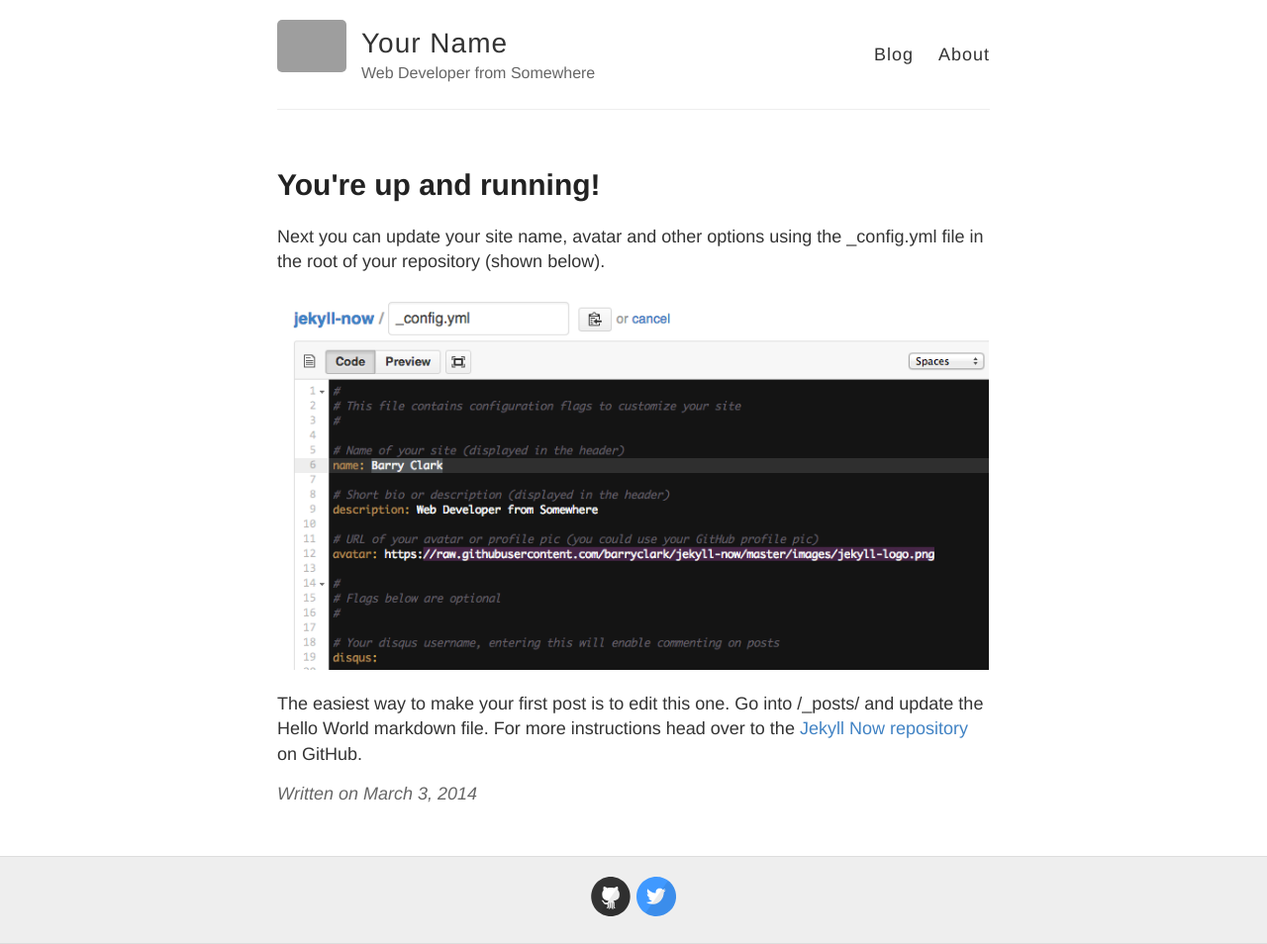
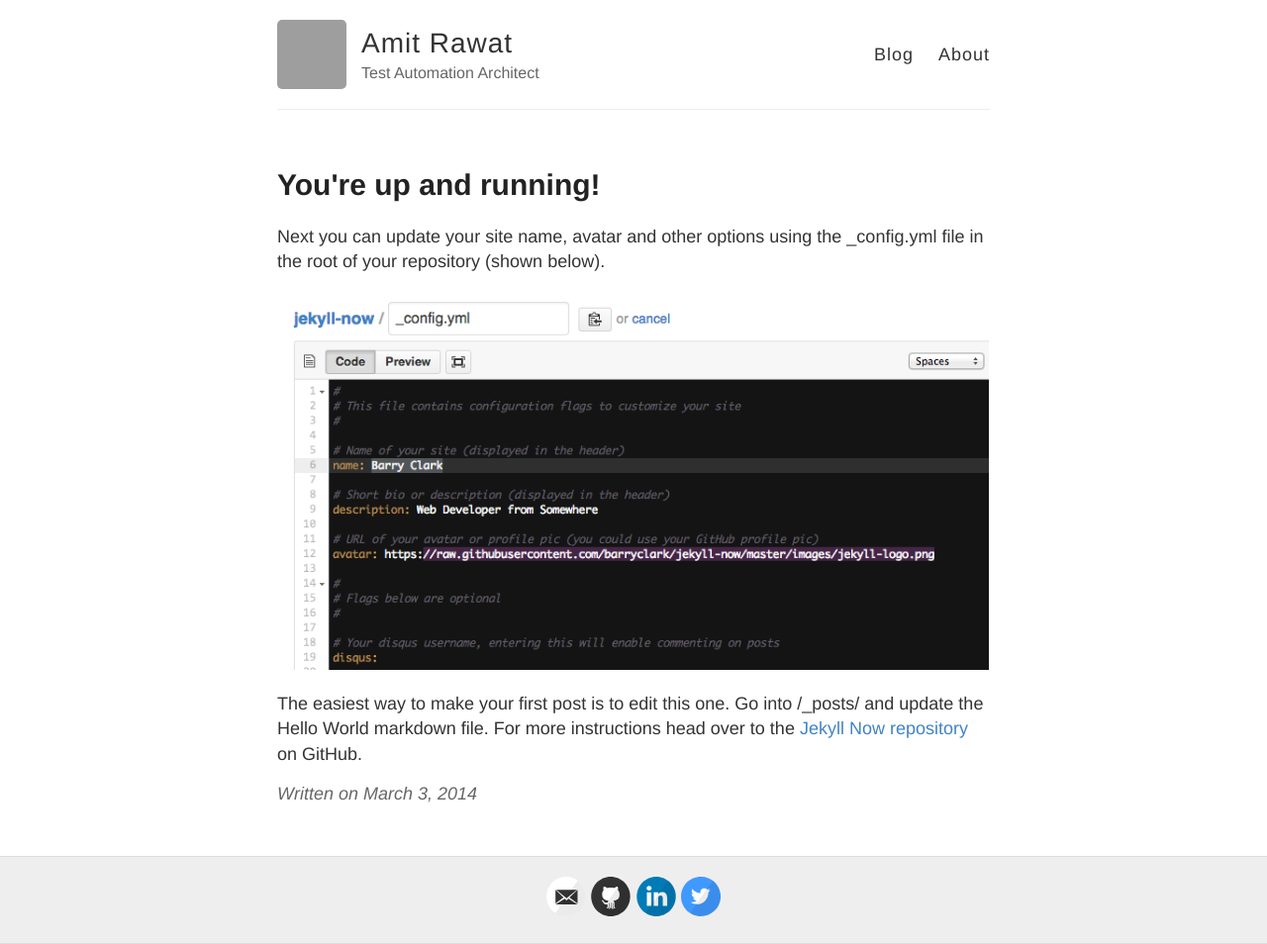
Before and after one commit to sahajamit/sahajamit.github.io, a Jekyll site: the page built from _posts/2014-3-3-Hello-World.md, in a window 1280 px wide. Shown: the whole page at 99% size. Built offline with Jekyll 4.4.1, drawn with Linux system fonts in a browser that asks for light colours; Markdown is read by kramdown in place of the engine named in the settings; comment, search, counter and statistics services are not loaded; grey boxes are pictures that could not be loaded.

Commit message:
done some changes in config

```diff
--- a/_config.yml
+++ b/_config.yml
@@ -3,13 +3,13 @@
 #
 
 # Name of your site (displayed in the header)
-name: Your Name
+name: Amit Rawat
 
 # Short bio or description (displayed in the header)
-description: Web Developer from Somewhere
+description: Test Automation Architect
 
 # URL of your avatar or profile pic (you could use your GitHub profile pic)
-avatar: https://raw.githubusercontent.com/barryclark/jekyll-now/master/images/jekyll-logo.png
+avatar: https://avatars1.githubusercontent.com/u/358319?v=3&u=e0519c332a2925657b9a1dbb0e90a95a564348c9&s=140
 
 #
 # Flags below are optional
@@ -18,15 +18,15 @@ avatar: https://raw.githubusercontent.com/barryclark/jekyll-now/master/images/je
 # Includes an icon in the footer for each username you enter
 footer-links:
   dribbble:
-  email:
+  email: sahajamit@gmail.com
   facebook:
   flickr:
-  github: barryclark/jekyll-now
+  github: sahajamit
   instagram:
-  linkedin:
+  linkedin: amit-rawat-3530566
   pinterest:
   rss: # just type anything here for a working RSS icon
-  twitter: jekyllrb
+  twitter: sahajamit
   stackoverflow: # your stackoverflow profile, e.g. "users/50476/bart-kiers"
   youtube: # channel/<your_long_string> or user/<user-name>
   googleplus: # anything in your profile username that comes after plus.google.com/
@@ -34,14 +34,14 @@ footer-links:
 
 # Enter your Disqus shortname (not your username) to enable commenting on posts
 # You can find your shortname on the Settings page of your Disqus account
-disqus:
+disqus: disqus_ziinbzVCct
 
 # Enter your Google Analytics web tracking code (e.g. UA-2110908-2) to activate tracking
 google_analytics:
 
 # Your website URL (e.g. http://barryclark.github.io or http://www.barryclark.co)
 # Used for Sitemap.xml and your RSS feed
-url:
+url: http://sahajamit.github.io
 
 # If you're hosting your site at a Project repository on GitHub pages
 # (http://yourusername.github.io/repository-name)
```
